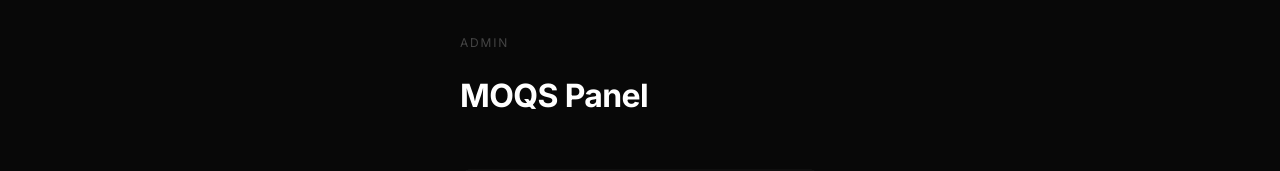
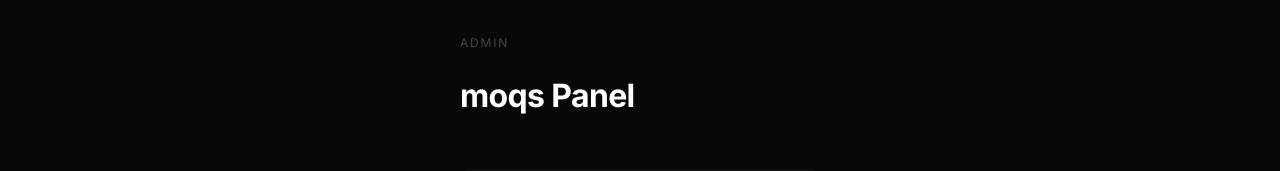
Before and after one commit to deinmoq/moqs-link, a Next.js app: page /admin in a window 1280 px wide. Shown: the part 244-415 px from the top of the page. Built offline with nearby package versions, Linux system fonts and the light colour scheme.

Commit message:
was du geändert hast

```diff
--- a/app/admin/page.js
+++ b/app/admin/page.js
@@ -3,7 +3,7 @@
 import { useState, useEffect } from 'react'
 import Link from 'next/link'
 
-const ADMIN_PASSWORD = 'moqs2024'
+const ADMIN_PASSWORD = 'Camryv12!'
 
 export default function AdminPage() {
   const [authed, setAuthed] = useState(false)
@@ -125,7 +125,7 @@ export default function AdminPage() {
             letterSpacing: '-0.02em',
             marginBottom: '3rem',
           }}>
-            MOQS Panel
+            moqs Panel
           </h1>
 
           <form onSubmit={handleLogin} style={{
@@ -210,7 +210,7 @@ export default function AdminPage() {
               fontWeight: '700',
               letterSpacing: '-0.02em',
             }}>
-              MOQS
+              moqs
             </h1>
           </div>
           <div style={{ display: 'flex', gap: '1rem', alignItems: 'center' }}>
```
